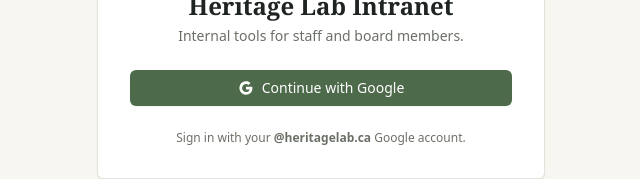
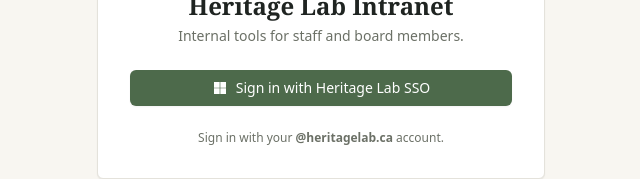
Before and after one commit to alimehd/intranet-heritagelab, a Next.js app: page /signin in a window 1280 px wide. Shown: the part 370-549 px from the top of the page, without its empty margins (319-959 px from the left). Built offline with nearby package versions, Linux system fonts and the light colour scheme; no server answers.

Commit message:
auth: switch from Google OAuth to Auth0

```diff
--- a/src/app/signin/page.tsx
+++ b/src/app/signin/page.tsx
@@ -38,7 +38,7 @@
         {error ? (
           <div className="mb-4 rounded-md border border-red-200 bg-red-50 px-3 py-2 text-sm text-red-800">
             {error === "AccessDenied"
-              ? "Access is restricted to @heritagelab.ca Google accounts. Please sign in with your work email, or contact an administrator if you need an exception."
+              ? "Access is restricted to @heritagelab.ca accounts. Please sign in with your work email, or contact an administrator if you need an exception."
               : "Sign in failed. Please try again."}
           </div>
         ) : null}
@@ -46,7 +46,7 @@
         <form
           action={async () => {
             "use server";
-            await signIn("google", {
+            await signIn("auth0", {
               redirectTo: callbackUrl || "/dashboard",
             });
           }}
@@ -58,17 +58,14 @@
               aria-hidden
               fill="currentColor"
             >
-              <path d="M21.6 12.227c0-.737-.066-1.444-.19-2.122H12v4.013h5.384a4.6 4.6 0 0 1-1.997 3.018v2.5h3.23c1.89-1.74 2.983-4.3 2.983-7.41z" />
-              <path d="M12 22c2.7 0 4.964-.895 6.617-2.423l-3.23-2.5c-.895.6-2.04.954-3.387.954-2.605 0-4.81-1.76-5.6-4.123H3.07v2.59A10 10 0 0 0 12 22z" />
-              <path d="M6.4 13.908a6.01 6.01 0 0 1 0-3.816V7.5H3.07a10 10 0 0 0 0 9l3.33-2.592z" />
-              <path d="M12 5.96c1.47 0 2.787.506 3.823 1.498l2.866-2.866C16.96 2.99 14.697 2 12 2A10 10 0 0 0 3.07 7.5L6.4 10.09C7.19 7.728 9.395 5.96 12 5.96z" />
+              <path d="M3 3h8.5v8.5H3V3zm9.5 0H21v8.5h-8.5V3zM3 12.5h8.5V21H3v-8.5zm9.5 0H21V21h-8.5v-8.5z" />
             </svg>
-            Continue with Google
+            Sign in with Heritage Lab SSO
           </button>
         </form>
 
         <p className="mt-6 text-center text-xs text-hl-muted">
-          Sign in with your <strong>@heritagelab.ca</strong> Google account.
+          Sign in with your <strong>@heritagelab.ca</strong> account.
         </p>
       </div>
     </div>
--- a/src/auth.ts
+++ b/src/auth.ts
@@ -1,5 +1,5 @@
 import NextAuth from "next-auth";
-import Google from "next-auth/providers/google";
+import Auth0 from "next-auth/providers/auth0";
 import { DrizzleAdapter } from "@auth/drizzle-adapter";
 import { db } from "@/lib/db";
 import { users, accounts, sessions, verificationTokens } from "@/lib/db/schema";
@@ -14,16 +14,16 @@
   }),
   session: { strategy: "database" },
   providers: [
-    Google({
-      clientId: process.env.GOOGLE_CLIENT_ID,
-      clientSecret: process.env.GOOGLE_CLIENT_SECRET,
+    Auth0({
+      clientId: process.env.AUTH0_CLIENT_ID,
+      clientSecret: process.env.AUTH0_CLIENT_SECRET,
+      issuer: process.env.AUTH0_ISSUER, // e.g. https://heritagelab.us.auth0.com
       allowDangerousEmailAccountLinking: true,
       authorization: {
         params: {
-          // Hint Google Workspace for heritagelab.ca so users land on the right account picker.
-          // Users with a non-heritagelab.ca account on the allowlist can still switch accounts.
-          hd: "heritagelab.ca",
-          prompt: "select_account",
+          // Force fresh account selection (helps when an Azure AD session is already in browser).
+          prompt: "login",
+          scope: "openid profile email",
         },
       },
     }),
@@ -31,7 +31,8 @@
   pages: { signIn: "/signin", error: "/signin" },
   callbacks: {
     async signIn({ user }) {
-      // Hard gate: only allowlisted emails may sign in.
+      // Hard gate: only @heritagelab.ca (and any explicit allowlist entries) may sign in.
+      // Auth0 + Azure AD should already restrict this, but we double-check on our side.
       if (!isEmailAllowed(user.email)) return false;
       return true;
     },
```
Also changed, not shown: 2 other files (tests, documents, lock files or other folders).
